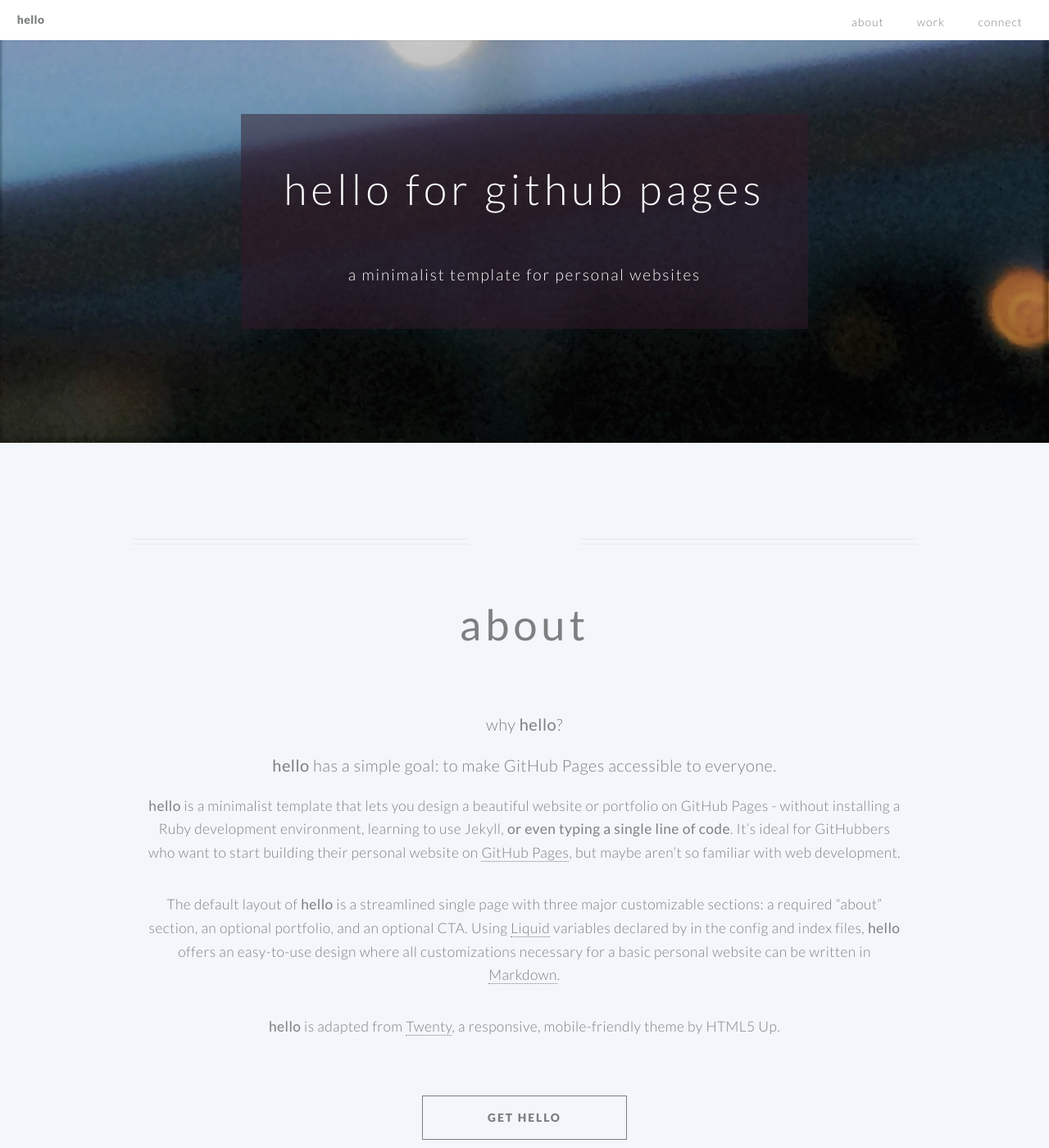
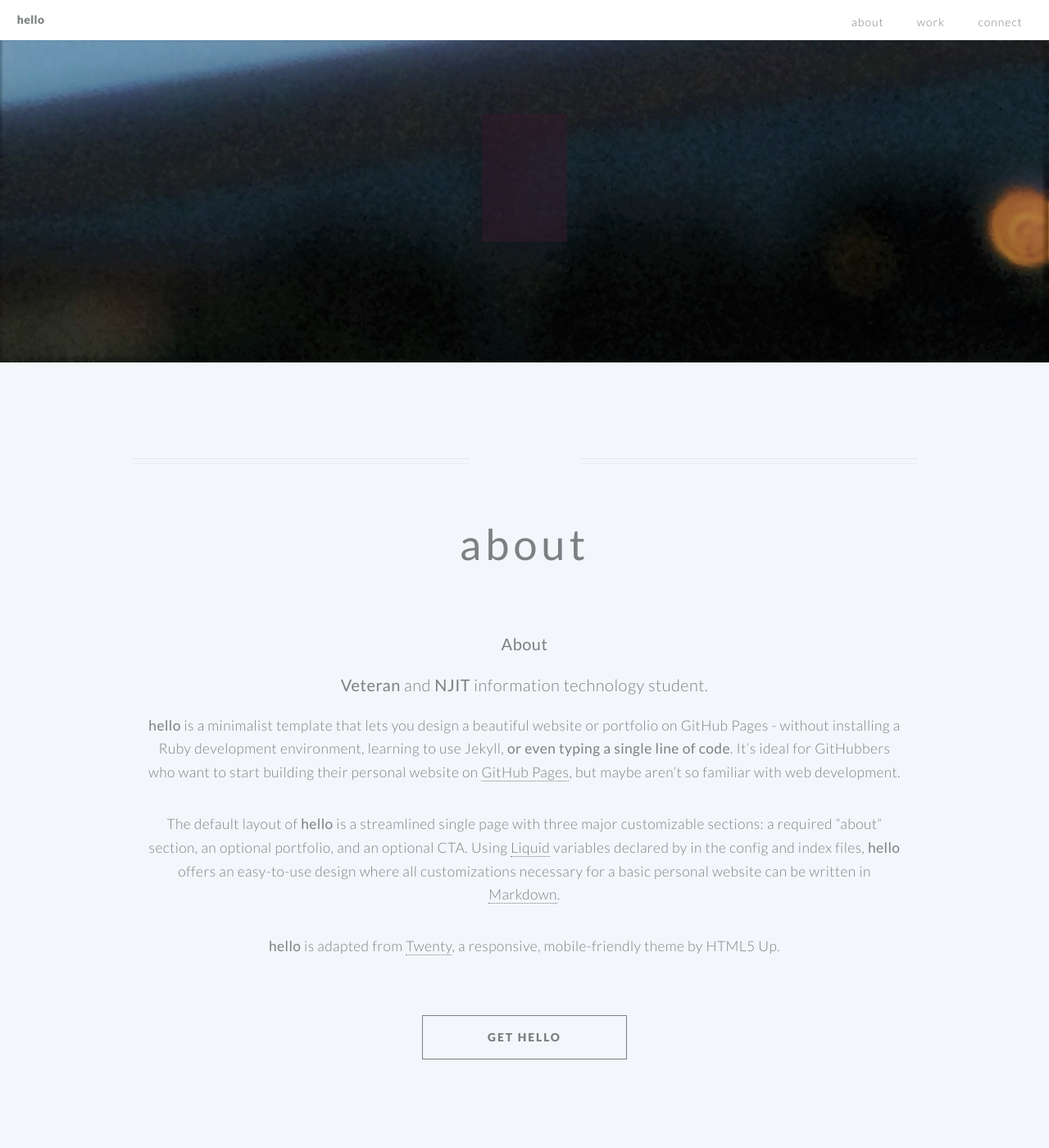
Before and after one commit to mariolsuarez/mls, a Jekyll site: the page built from index.md, in a window 1280 px wide and 1400 px high. Shown: the whole window at 82% size. Built offline with Jekyll 4.4.1, drawn with Linux system fonts in a browser that asks for light colours.

Commit message:
Feature: updated top info portion of page

```diff
--- a/index.md
+++ b/index.md
@@ -4,8 +4,8 @@ layout: hello-default
 # using Markdown language, you can customize the following variables!
 
 # these variables are required -------------------------------
-banner_title: hello for github pages
-banner_subtitle: a minimalist template for personal websites
+# MARIO SUAREZ
+## All about my life and my professional work
 background_image: /images/background.jpeg
 
 # all of the following variables are optional -----------------
@@ -42,9 +42,9 @@ cta_button_label: contact # the label on the button
 
 ---
 [//]: # (write a bit about yourself here)
-### why **hello**?
+### **About**
 
-### **hello** has a simple goal: to make GitHub Pages accessible to everyone.
+### **Veteran** and **NJIT** information technology student.
 
 **hello** is a minimalist template that lets you design a beautiful website or portfolio on GitHub Pages - without installing a Ruby
 development environment, learning to use Jekyll, **or even typing a single line of code**. It's ideal for GitHubbers
```
